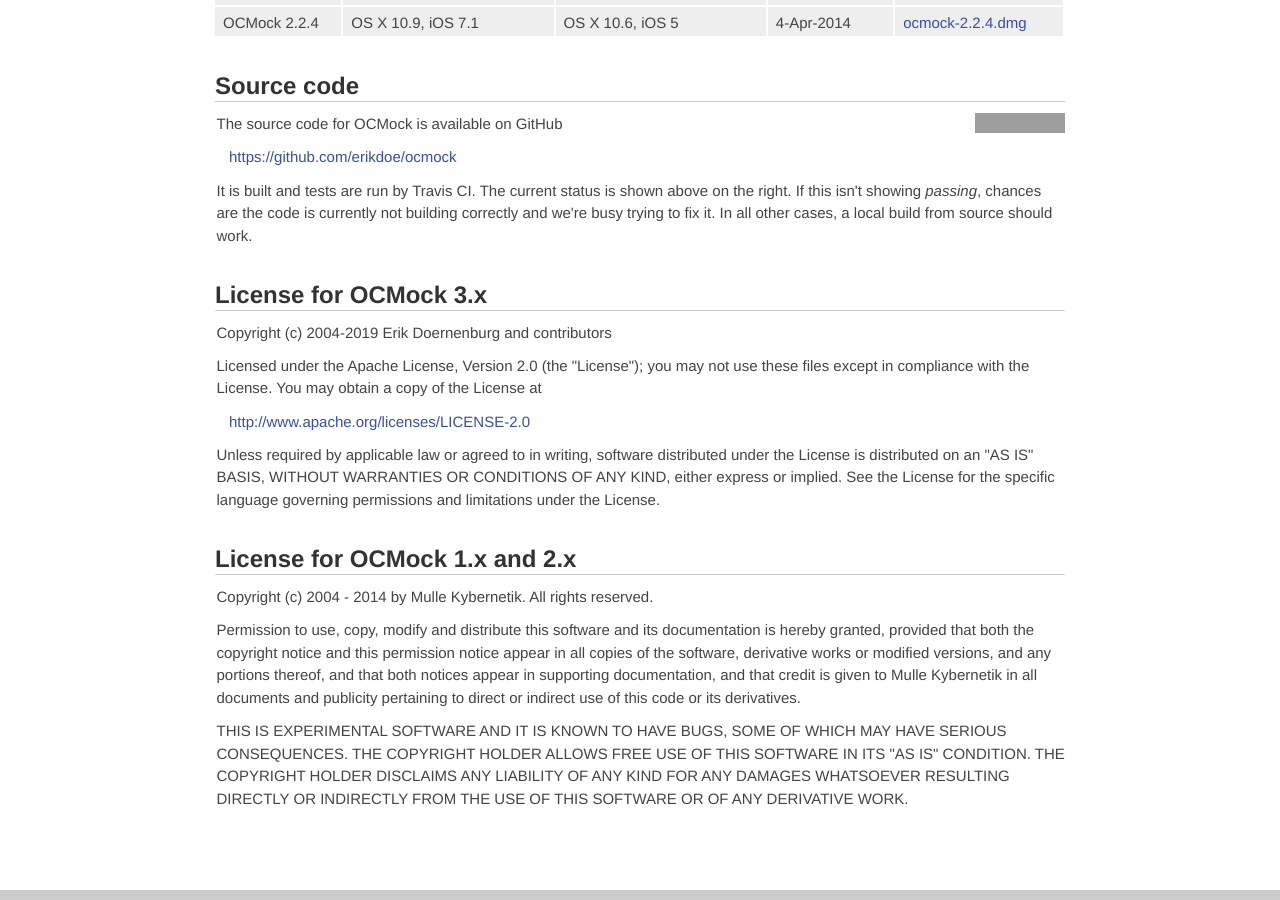
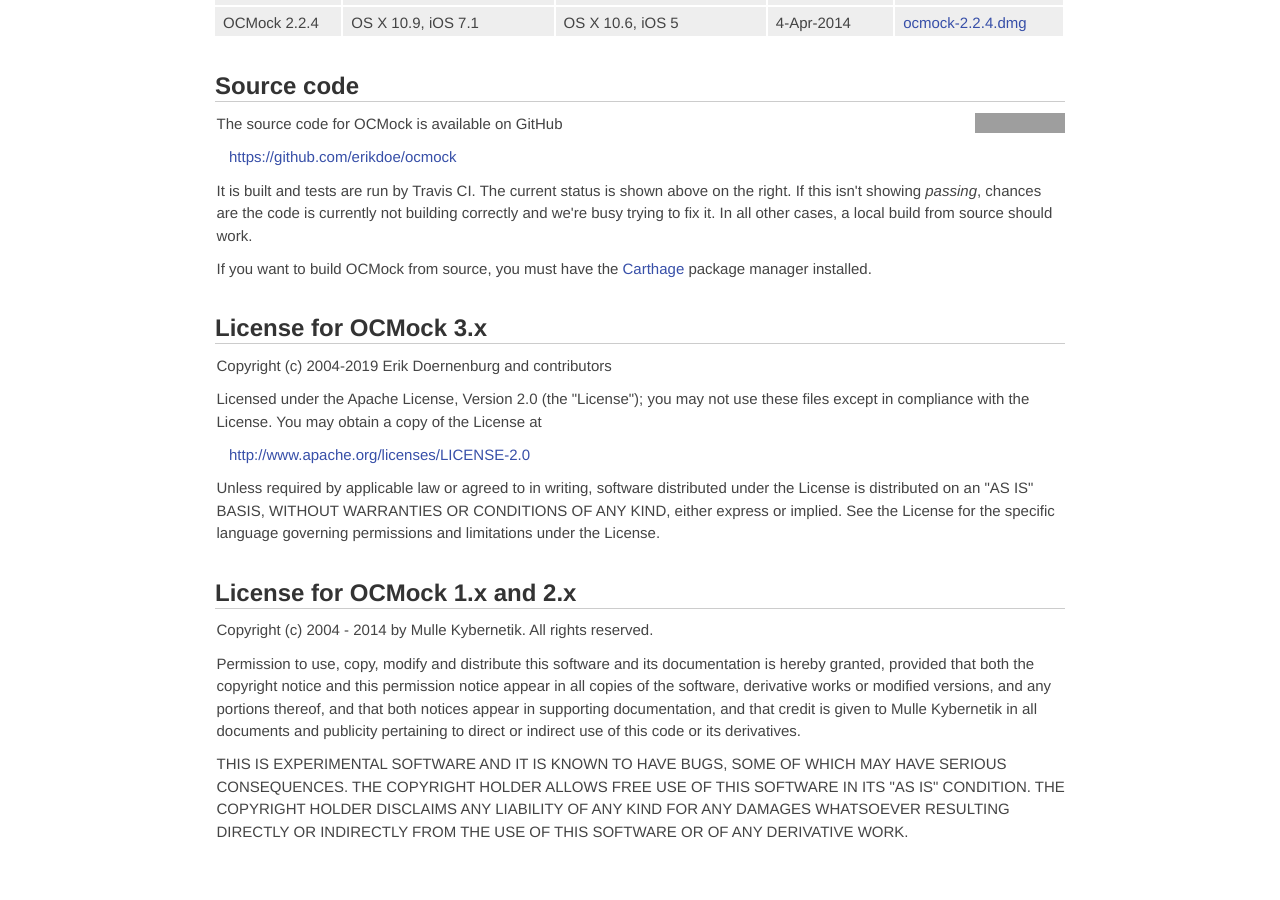
Before and after one commit to erikdoe/ocmock, a Jekyll site: the page built from download.html, in a window 1280 px wide and 900 px high, scrolled down 745 px. Built offline with Jekyll 4.4.1, drawn with Linux system fonts in a browser that asks for light colours; comment, search, counter and statistics services are not loaded; grey boxes are pictures that could not be loaded.

Commit message:
Added note about Carthage.

```diff
--- a/download.html
+++ b/download.html
@@ -75,6 +75,8 @@ published: true
 
 <p>It is built and tests are run by Travis CI. The current status is shown above on the right. If this isn't showing <i>passing</i>, chances are the code is currently not building correctly and we're busy trying to fix it. In all other cases, a local build from source should work.
 
+<p>If you want to build OCMock from source, you must have the <a href="https://github.com/Carthage/Carthage">Carthage</a> package manager installed.
+
 
 <h2>License for OCMock 3.x</h2>
 
```
